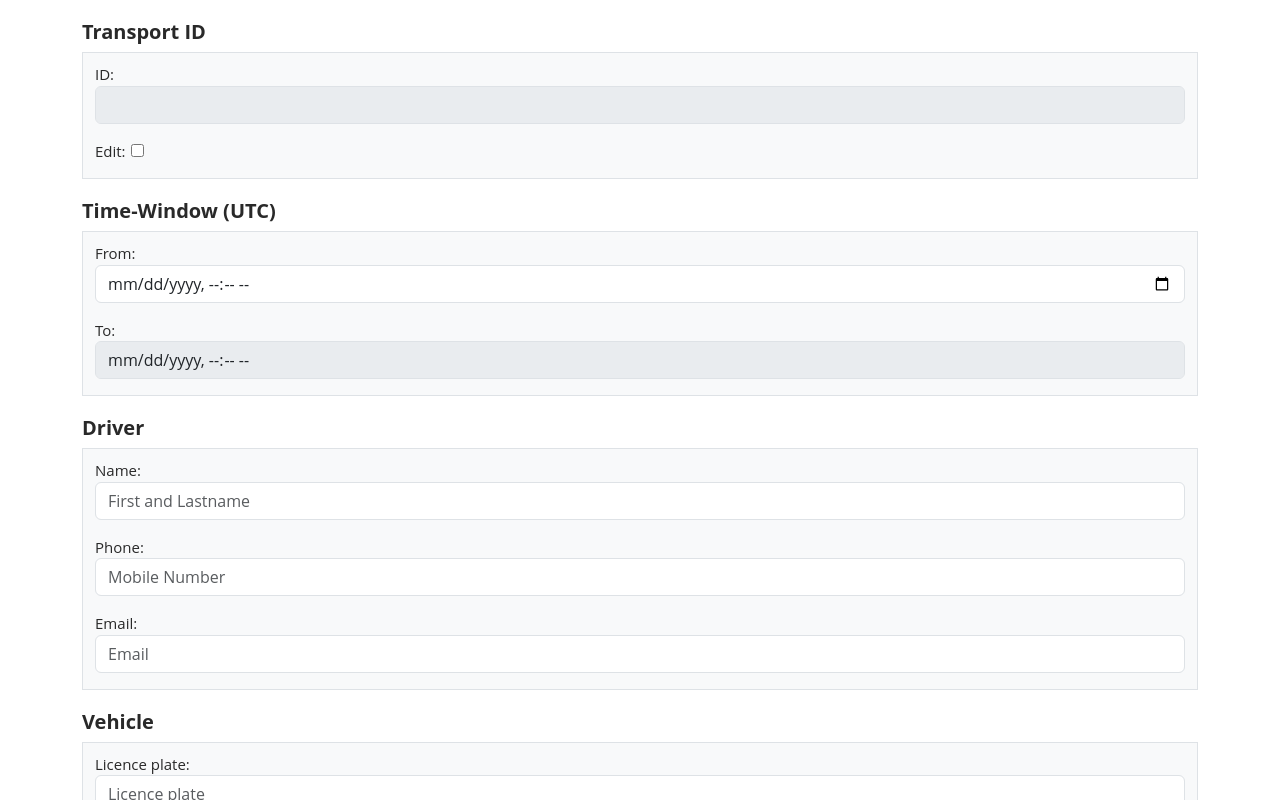
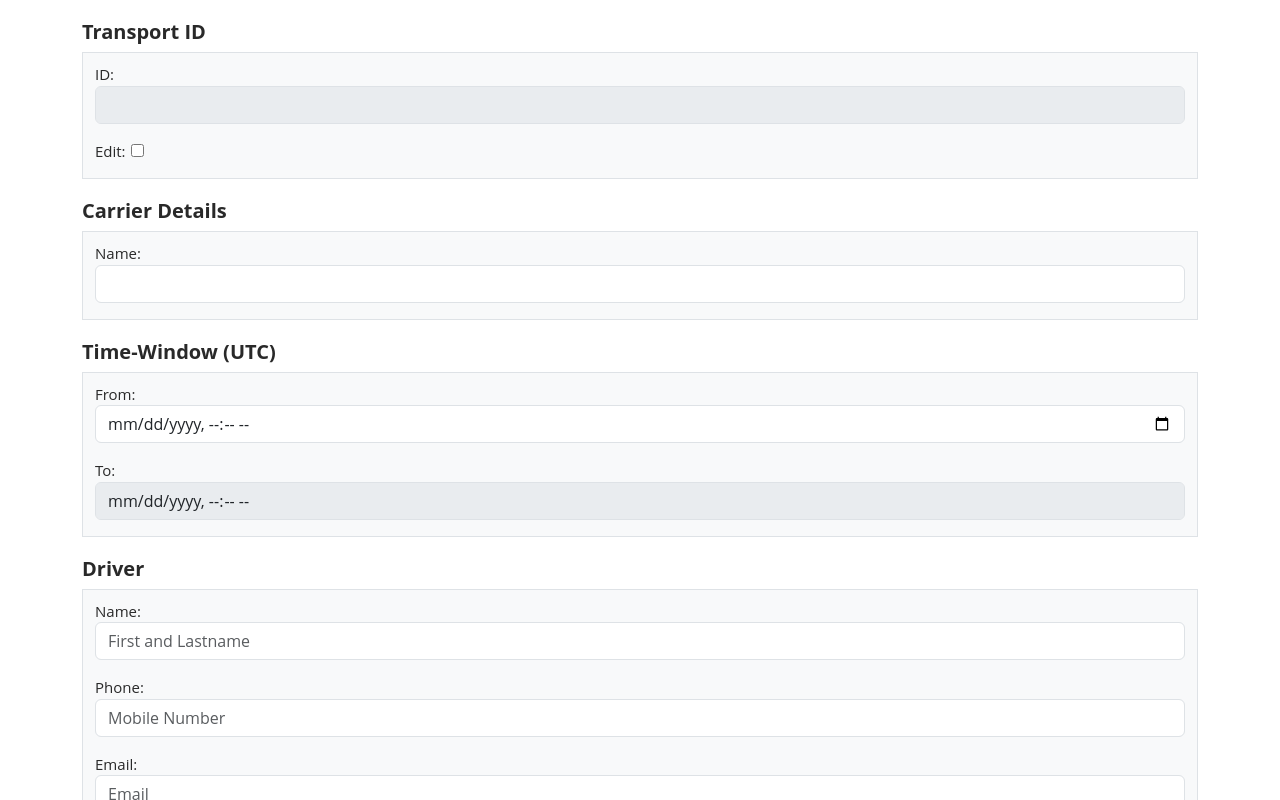
Before and after one commit to Birnbaua/fastlane_ui, a React (Create React App) app: page /booking in a window 1280 px wide. Shown: the top 800 px of the page. Built offline with nearby package versions, Linux system fonts and the light colour scheme.

Commit message:
added status overview

```diff
--- a/src/components/booking/BookingPost.js
+++ b/src/components/booking/BookingPost.js
@@ -5,6 +5,7 @@ import { redirect, Redirect } from "react-router-dom";
 
 function BookingPost(props) {
     const [id, setId] = useState("");
+    const [carrier, setCarrier] = useState("");
     const [editId, setEditId] = useState(false);
     const [from, setFrom] = useState(null);
     const [to, setTo] = useState(null);
@@ -37,6 +38,7 @@ function BookingPost(props) {
                     setDriverPhone(data.driverPhone)
                     setMaxPayload(data.maxPayload)
                     setLicencePlate(data.licencePlate)
+                    setCarrier(data.carrier)
                     setButtonText("Update")
                 })
                 .catch(err => {
@@ -59,6 +61,7 @@ function BookingPost(props) {
                     driverName: driverName,
                     driverEmail: driverEmail,
                     driverPhone: driverPhone,
+                    carrier: carrier,
                     from: from + "+0" + (new Date(from).getTimezoneOffset()*-1)/60,
                     to: to + "+0" + (new Date(to).getTimezoneOffset()*-1)/60,
                     tz: Intl.DateTimeFormat().resolvedOptions().timeZone,
@@ -70,7 +73,7 @@ function BookingPost(props) {
             if (res.status === 201 || res.status === 200) {
                 window.location.href = '/booking/success?id=' + encodeURIComponent(id);
             } else {
-                alert(res.statusText)
+                alert(res.status + " " + res.statusText)
             }
         } catch (err) {
             console.log(err);
@@ -115,6 +118,21 @@ function BookingPost(props) {
                         checked={editId}
                         name="Edit:"
                         onChange={checkHandler}
+                    />
+                </div>
+            </div>
+            <label for='transport-id' style={{marginTop: 20}}><h5><b>Carrier Details</b></h5></label>
+            <div className="container border bg-light">
+                <div className="mb-3" style={{marginTop: 10}}>
+                    <label for='carrier'>Name:</label>
+                    <input
+                        id='carrier'
+                        type="text"
+                        className='form-control'
+                        required={true}
+                        value={carrier}
+                        placeholder=""
+                        onChange={(e) => setCarrier(e.target.value)}
                     />
                 </div>
             </div>
--- a/src/components/overview/StatusOverview.js
+++ b/src/components/overview/StatusOverview.js
@@ -8,6 +8,20 @@ function StatusOverview(props) {
     const [orders, setOrders] = useState(test_data);
     const [gateOpen1, setGateOpen1] = useState(false);
     const [gateOpen2, setGateOpen2] = useState(false);
+
+    useEffect(() => {
+        function getOrders() {
+            fetch(properties.StatusOverview)
+              .then(result => result.json())
+              .then(result => setOrders(result))
+              .catch(err => console.error(err))
+          }
+          getOrders()
+          const interval = setInterval(() => getOrders(), 1000*5)
+          return () => {
+            clearInterval(interval);
+          }
+    },[])
 
     /*
     useEffect(() => {
@@ -49,6 +63,7 @@ function StatusOverview(props) {
                     <thead>
                         <tr>
                             <th>ID</th>
+                            <th>Carrier</th>
                             <th>From</th>
                             <th>To</th>
                             <th>Status</th>
@@ -60,6 +75,7 @@ function StatusOverview(props) {
                         {orders.map(function(order) {
                             return <tr>
                                 <td>{order.id}</td>
+                                <td>{order.carrier}</td>
                                 <td>{order.from}</td>
                                 <td>{order.to}</td>
                                 <td>{order.status}</td>
--- a/src/data/properties.js
+++ b/src/data/properties.js
@@ -1,3 +1,5 @@
+import StatusOverview from "../components/overview/StatusOverview";
+
 const base_url="http://"+window.location.hostname+":8080"
 //const base_url="https://data.birnbaua.at"
 export const properties = {
@@ -5,5 +7,6 @@ export const properties = {
     qr_code_base_url: base_url + "/code/qrcode",
     booking: base_url + "/booking",
     driver: base_url + "/driver",
-    post_booking: base_url + "/booking"
+    post_booking: base_url + "/booking",
+    StatusOverview: base_url + "/statusOverview"
 };
```
